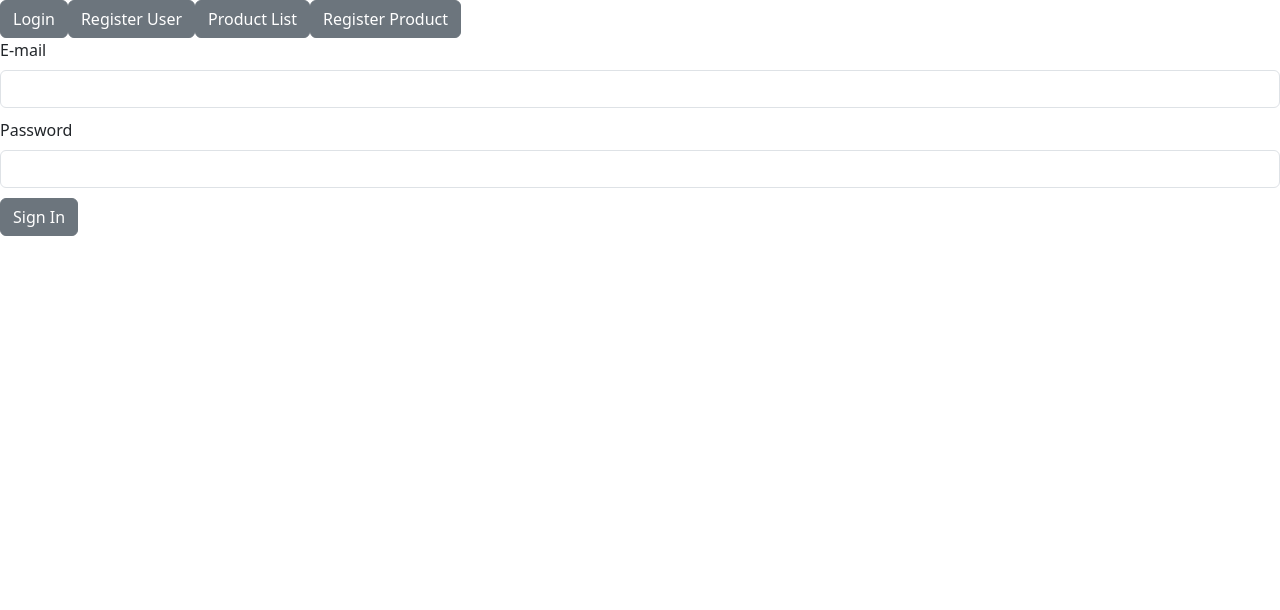
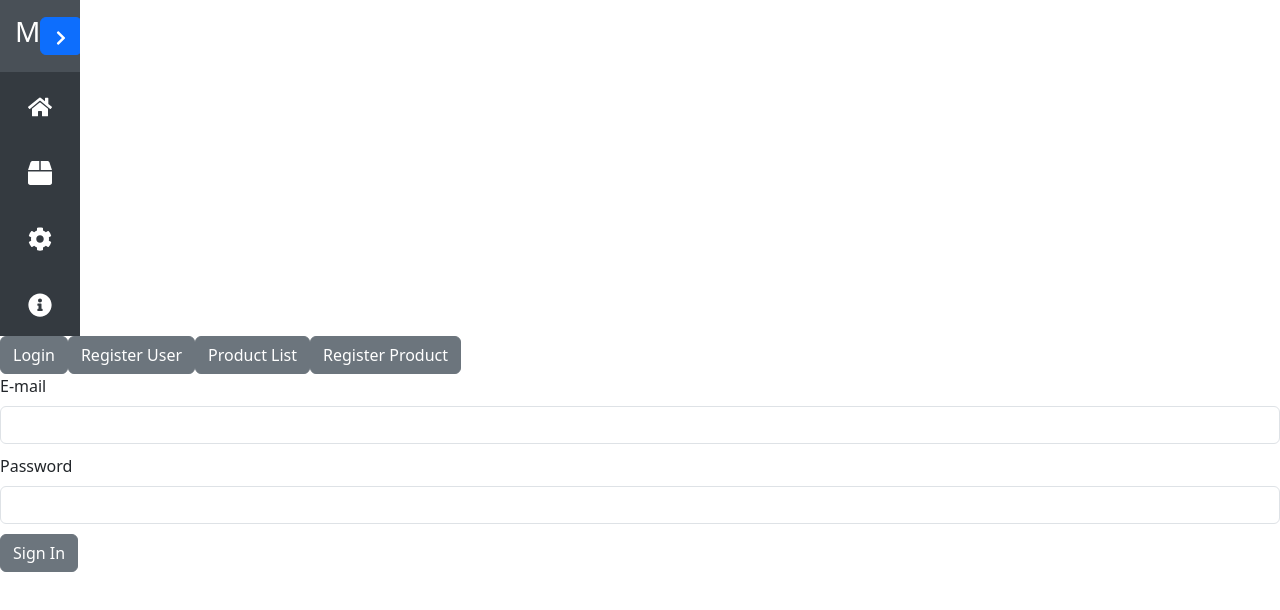
Before and after one commit to Luan-oliveira8/Mercadinho-App, a React (Create React App) app: page / in a window 1280 px wide. Shown: the top 610 px of the page. Built offline with nearby package versions, Linux system fonts and the light colour scheme.

Commit message:
Adicionando componente Sidebar e adicionando no Layout

```diff
--- a/src/App.tsx
+++ b/src/App.tsx
@@ -1,4 +1,5 @@
 import AppRoutes from "./routes/AppRoutes";
+import Sidebar from "./components/sidebar/Sidebar";
 
 function App() {
   return (
--- /dev/null
+++ b/src/components/layout/Layout.css
@@ -0,0 +1,40 @@
+.layout {
+  display: flex;
+  height: 100vh;
+  width: 100%;
+  overflow: hidden;
+}
+
+.content-wrapper {
+  display: flex;
+  flex-direction: column;
+  flex-grow: 1;
+  overflow: hidden;
+}
+
+.sidebar {
+  flex-shrink: 0;
+  transition: width 0.3s ease;
+}
+
+.sidebar.collapsed {
+  width: 80px;
+}
+
+.sidebar.expanded {
+  width: 250px;
+}
+
+header {
+  height: 60px;
+  flex-shrink: 0;
+  background-color: #f5f5f5;
+  border-bottom: 1px solid #ddd;
+}
+
+.main-content {
+  flex-grow: 1;
+  overflow-y: auto;
+  padding: 20px;
+  background-color: #fff;
+}
--- a/src/components/layout/Layout.tsx
+++ b/src/components/layout/Layout.tsx
@@ -1,13 +1,17 @@
 import React from "react";
 import Header from "../header/Header";
 import { LayoutProps } from "./LayoutProps";
+import Sidebar from "../sidebar/Sidebar";
 
 const Layout: React.FC<LayoutProps> = ({ children }) => {
   return (
-    <>
-      <Header />
-      {children}
-    </>
+    <div className="layout">
+      <Sidebar />
+      <div className="content-wrapper">
+        <Header />
+        <main className="main-content">{children}</main>
+      </div>
+    </div>
   );
 };
 
--- /dev/null
+++ b/src/components/sidebar/Sidebar.css
@@ -0,0 +1,70 @@
+/* .sidebar {
+  position: fixed;
+  top: 0;
+  left: 0;
+  height: 100%;
+  background-color: #343a40;
+  color: white;
+  transition: width 0.3s ease;
+  overflow: hidden;
+  z-index: 1000;
+} */
+.sidebar {
+  height: 100%;
+  background-color: #343a40;
+  color: white;
+  transition: width 0.3s ease;
+  overflow: hidden;
+}
+
+.sidebar.collapsed {
+  width: 80px;
+}
+
+.sidebar.expanded {
+  width: 250px;
+}
+
+.sidebar-header {
+  display: flex;
+  justify-content: space-between;
+  align-items: center;
+  padding: 15px;
+  background-color: #495057;
+  font-size: 1.2em;
+}
+
+.sidebar-menu {
+  list-style: none;
+  padding: 0;
+  margin: 0;
+}
+
+.sidebar-item {
+  display: flex;
+  align-items: center;
+  padding: 15px;
+  cursor: pointer;
+  transition: background-color 0.2s ease;
+}
+
+.sidebar-item:hover {
+  background-color: #495057;
+}
+
+.sidebar-icon {
+  font-size: 1.5em;
+  margin-right: 10px;
+}
+
+.sidebar-label {
+  font-size: 1em;
+}
+
+.sidebar.collapsed .sidebar-label {
+  display: none;
+}
+
+.sidebar.collapsed .sidebar-icon {
+  margin: 0 auto;
+}
--- /dev/null
+++ b/src/components/sidebar/Sidebar.tsx
@@ -0,0 +1,51 @@
+import React, { useState } from "react";
+import { Button } from "reactstrap";
+import {
+  FaChevronLeft,
+  FaChevronRight,
+  FaHome,
+  FaBox,
+  FaCog,
+  FaInfoCircle,
+} from "react-icons/fa";
+import "./Sidebar.css";
+import { MenuItemProps, SidebarProps } from "./SidebarProps";
+
+const Sidebar: React.FC<SidebarProps> = () => {
+  const [isExpanded, setIsExpanded] = useState(false);
+
+  const toggleSidebar = () => {
+    setIsExpanded(!isExpanded);
+  };
+
+  const menuItems: MenuItemProps[] = [
+    { label: "Home", icon: <FaHome />, path: "/" },
+    { label: "Products", icon: <FaBox />, path: "/products" },
+    { label: "Settings", icon: <FaCog />, path: "/settings" },
+    { label: "About", icon: <FaInfoCircle />, path: "/about" },
+  ];
+
+  return (
+    <div className={`sidebar ${isExpanded ? "expanded" : "collapsed"}`}>
+      {/* Header da Sidebar */}
+      <div className="sidebar-header">
+        <h3>{isExpanded ? "Menu" : "M"}</h3>
+        <Button color="primary" onClick={toggleSidebar}>
+          {isExpanded ? <FaChevronLeft /> : <FaChevronRight />}
+        </Button>
+      </div>
+
+      {/* Menu da Sidebar */}
+      <ul className="sidebar-menu">
+        {menuItems.map((item, index) => (
+          <li key={index} className="sidebar-item">
+            <span className="sidebar-icon">{item.icon}</span>
+            {isExpanded && <span className="sidebar-label">{item.label}</span>}
+          </li>
+        ))}
+      </ul>
+    </div>
+  );
+};
+
+export default Sidebar;
--- /dev/null
+++ b/src/components/sidebar/SidebarProps.tsx
@@ -0,0 +1,11 @@
+import { ReactNode } from "react";
+
+export interface SidebarProps {
+  menuItems?: MenuItemProps[];
+}
+
+export interface MenuItemProps {
+  label: string;
+  icon: ReactNode;
+  path?: string;
+}
```
